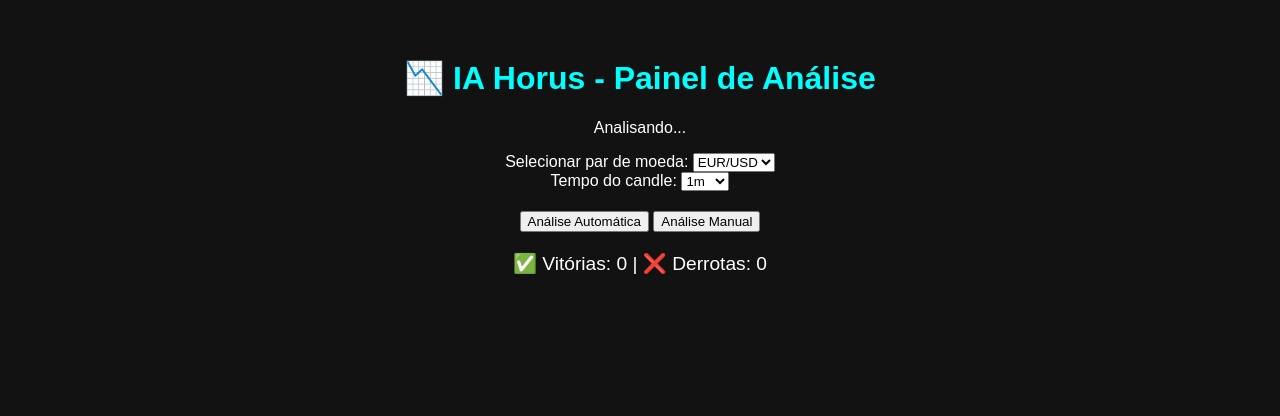
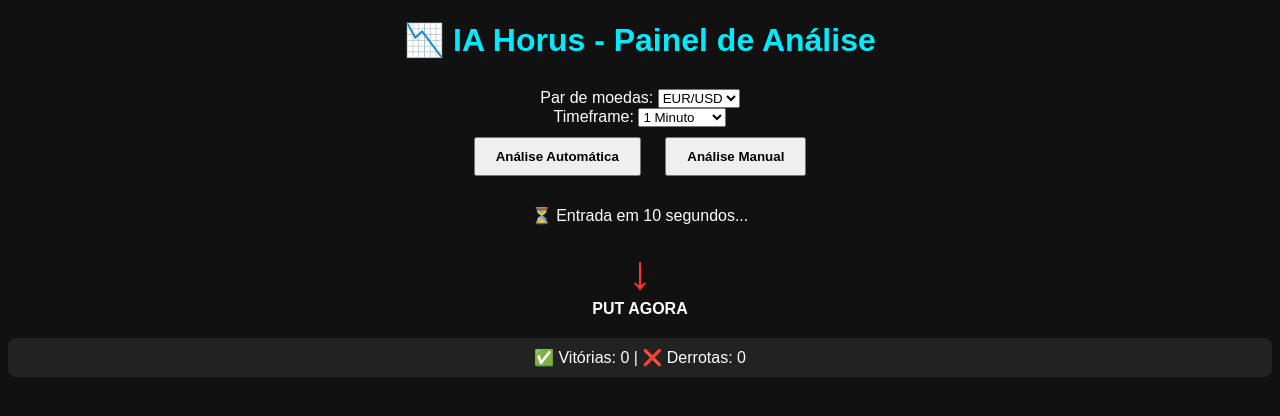
Before and after one commit to kairo3dss/painel-trading-ia, a plain HTML site: page index.html in a window 1280 px wide. Both pictures are taken after a click on the button "Análise Automática". Drawn offline with Linux system fonts and the light colour scheme.

Commit message:
Add files via upload

```diff
--- a/index.html
+++ b/index.html
@@ -3,83 +3,97 @@
 <html lang="pt-br">
 <head>
   <meta charset="UTF-8" />
-  <meta name="viewport" content="width=device-width, initial-scale=1.0"/>
+  <meta name="viewport" content="width=device-width, initial-scale=1.0" />
   <title>IA Horus - Painel de Análise</title>
   <style>
-    body {
-      background-color: #121212;
-      color: #fff;
-      font-family: Arial, sans-serif;
-      text-align: center;
-      padding: 30px;
-    }
-    h1 {
-      color: cyan;
-    }
-    .placar {
-      margin-top: 20px;
-      font-size: 1.2rem;
-    }
-    .seta {
-      font-size: 50px;
-    }
-    .call {
-      color: lime;
-    }
-    .put {
-      color: red;
-    }
+    body { background: #111; color: #fff; font-family: sans-serif; text-align: center; }
+    h1 { color: #00eaff; }
+    .box { margin-top: 30px; }
+    .arrow { font-size: 48px; }
+    .arrow.call { color: #00ff00; }
+    .arrow.put { color: #ff3333; }
+    .placar { background: #222; padding: 10px; border-radius: 8px; margin-top: 20px; }
+    button { padding: 10px 20px; margin: 10px; font-weight: bold; }
   </style>
 </head>
 <body>
   <h1>📉 IA Horus - Painel de Análise</h1>
-  <p id="status">Painel carregado com sucesso!</p>
-  <div>
-    <label>Selecionar par de moeda:</label>
-    <select id="par">
+
+  <div class="box">
+    <label>Par de moedas:</label>
+    <select id="pairSelect">
       <option>EUR/USD</option>
+      <option>GBP/USD</option>
       <option>USD/JPY</option>
-      <option>GBP/USD</option>
-      <option>USD/CAD</option>
-      <option>USD/CHF</option>
+      <option>AUD/CAD</option>
+      <option>USD/INR</option>
+      <option>NZD/JPY</option>
     </select>
+
+    <br />
+    <label>Timeframe:</label>
+    <select id="timeframeSelect">
+      <option value="1m">1 Minuto</option>
+      <option value="5m">5 Minutos</option>
+      <option value="15m">15 Minutos</option>
+    </select>
+
+    <div>
+      <button onclick="modoAnalise('auto')">Análise Automática</button>
+      <button onclick="modoAnalise('manual')">Análise Manual</button>
+    </div>
+
+    <div id="status" style="margin: 20px;"></div>
+
+    <div id="alertaEntrada" class="arrow" style="display:none;"></div>
+    <div id="nomeEntrada" style="font-weight: bold;"></div>
+
+    <div class="placar" id="placar">
+      ✅ Vitórias: <span id="wins">0</span> |
+      ❌ Derrotas: <span id="losses">0</span>
+    </div>
   </div>
-  <div>
-    <label>Tempo do candle:</label>
-    <select id="tempo">
-      <option>1m</option>
-      <option>5m</option>
-      <option>15m</option>
-    </select>
-  </div>
-  <div style="margin-top:20px;">
-    <button onclick="startAnalise()">Análise Automática</button>
-    <button onclick="alert('Modo Manual ainda em desenvolvimento')">Análise Manual</button>
-  </div>
-  <div id="sinal" class="seta"></div>
-  <div class="placar" id="placar">✅ Vitórias: 0 | ❌ Derrotas: 0</div>
 
   <script>
-    let vitoria = 0;
-    let derrota = 0;
-    function startAnalise() {
-      document.getElementById("status").textContent = "Analisando...";
+    let wins = 0, losses = 0;
+
+    function modoAnalise(tipo) {
+      document.getElementById("status").innerText = "🔍 Analisando (" + tipo + ")...";
       setTimeout(() => {
-        const direcao = Math.random() > 0.5 ? 'CALL' : 'PUT';
-        const cor = direcao === 'CALL' ? 'call' : 'put';
-        document.getElementById("sinal").innerHTML =
-          `<div class="${cor}">⇧⇩<br>${direcao} AGORA</div>`;
-        document.getElementById("status").textContent = "Entrada confirmada!";
+        const entrada = Math.random() > 0.5 ? "CALL" : "PUT";
+        exibirAlerta(entrada);
+        document.getElementById("status").innerText = "⏳ Entrada em 10 segundos...";
+
         setTimeout(() => {
-          const win = Math.random() > 0.5;
-          if (win) vitoria++;
-          else derrota++;
-          document.getElementById("placar").textContent =
-            `✅ Vitórias: ${vitoria} | ❌ Derrotas: ${derrota}`;
-          document.getElementById("status").textContent = "Aguardando nova análise...";
-          document.getElementById("sinal").innerHTML = "";
-        }, 60000);
-      }, 10000);
+          document.getElementById("status").innerText = "🎯 Entrada confirmada: " + entrada;
+          // Simular resultado
+          const resultado = Math.random() > 0.4;
+          if (resultado) {
+            wins++;
+            document.getElementById("wins").innerText = wins;
+          } else {
+            losses++;
+            document.getElementById("losses").innerText = losses;
+          }
+          ocultarAlerta();
+        }, 10000);
+      }, 2000);
+    }
+
+    function exibirAlerta(tipo) {
+      const seta = document.getElementById("alertaEntrada");
+      seta.style.display = "block";
+      seta.className = "arrow " + (tipo === "CALL" ? "call" : "put");
+      seta.innerText = tipo === "CALL" ? "↑" : "↓";
+      document.getElementById("nomeEntrada").innerText = tipo === "CALL" ? "CALL AGORA" : "PUT AGORA";
+    }
+
+    function ocultarAlerta() {
+      setTimeout(() => {
+        document.getElementById("alertaEntrada").style.display = "none";
+        document.getElementById("nomeEntrada").innerText = "";
+        document.getElementById("status").innerText = "";
+      }, 15000);
     }
   </script>
 </body>
```
